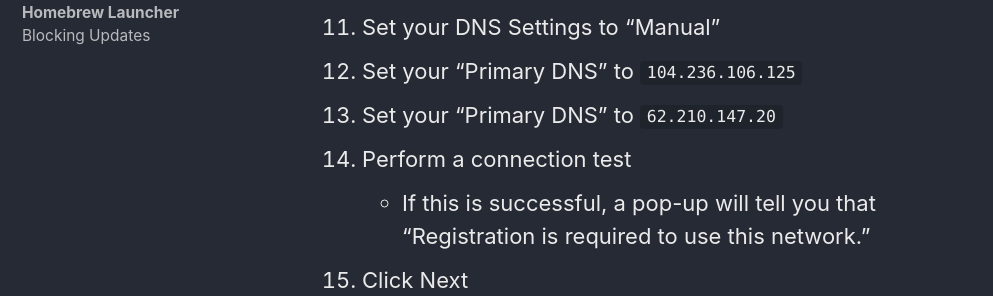
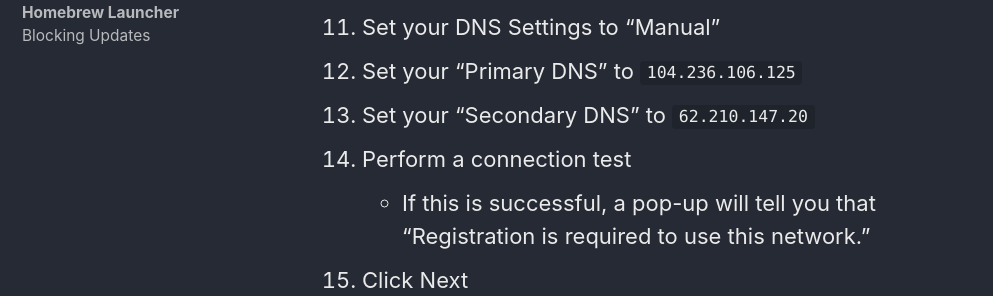
Before and after one commit to emiyl/switch.cfw.guide, a Jekyll site: the page built from guide/homebrew-launcher.md, in a window 1280 px wide and 900 px high, scrolled down 1354 px. Shown: the part 158-454 px from the top of the window, without its empty margins (0-993 px from the left). Built offline with Jekyll 4.4.1, drawn with Linux system fonts in a browser that asks for light colours; nearby versions of some CDN libraries.

Commit message:
fixed hbl guide dns

```diff
--- a/guide/homebrew-launcher.md
+++ b/guide/homebrew-launcher.md
@@ -27,7 +27,7 @@ Update blocking will not be necessary after this step, as the Homebrew Launcher
 10. Scroll down to "DNS Settings"
 11. Set your DNS Settings to "Manual"
 12. Set your "Primary DNS" to `104.236.106.125`
-12. Set your "Primary DNS" to `62.210.147.20`
+12. Set your "Secondary DNS" to `62.210.147.20`
 13. Perform a connection test
   - If this is successful, a pop-up will tell you that "Registration is required to use this network."
 14. Click Next
```
